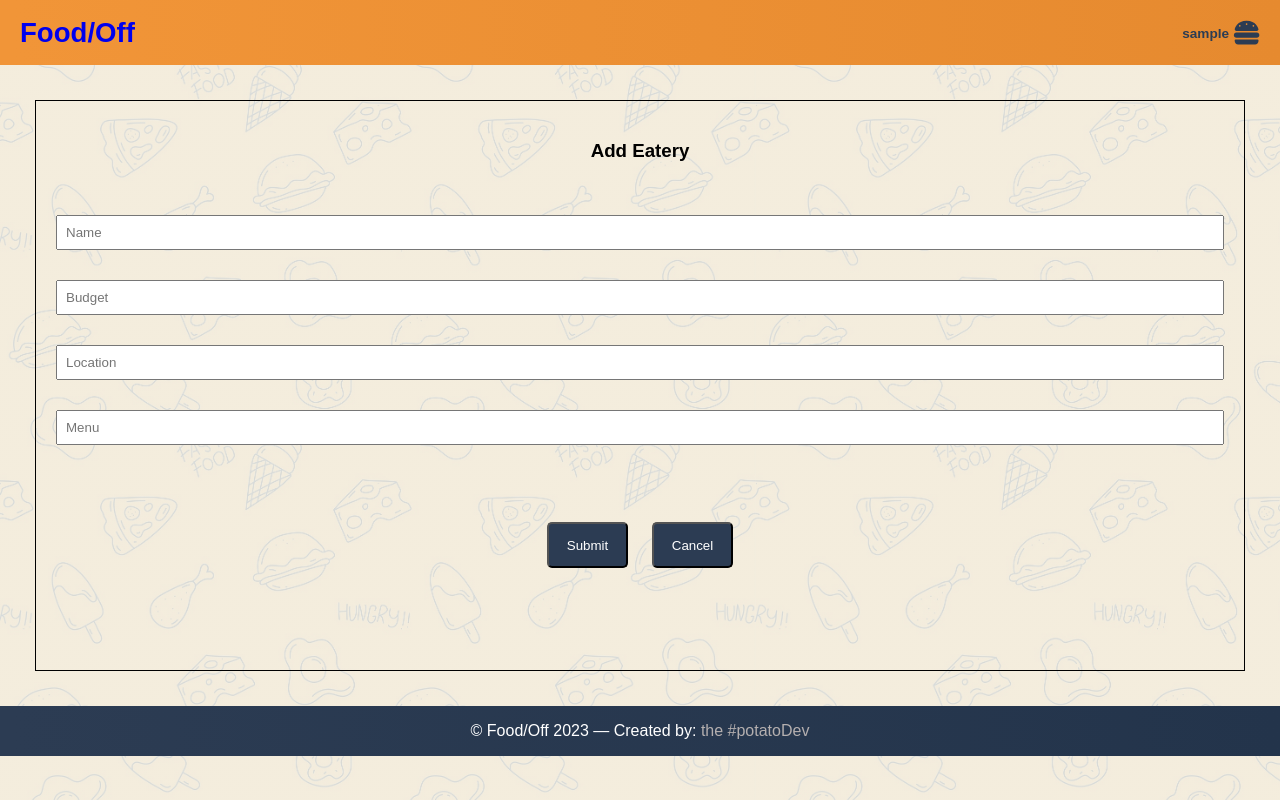
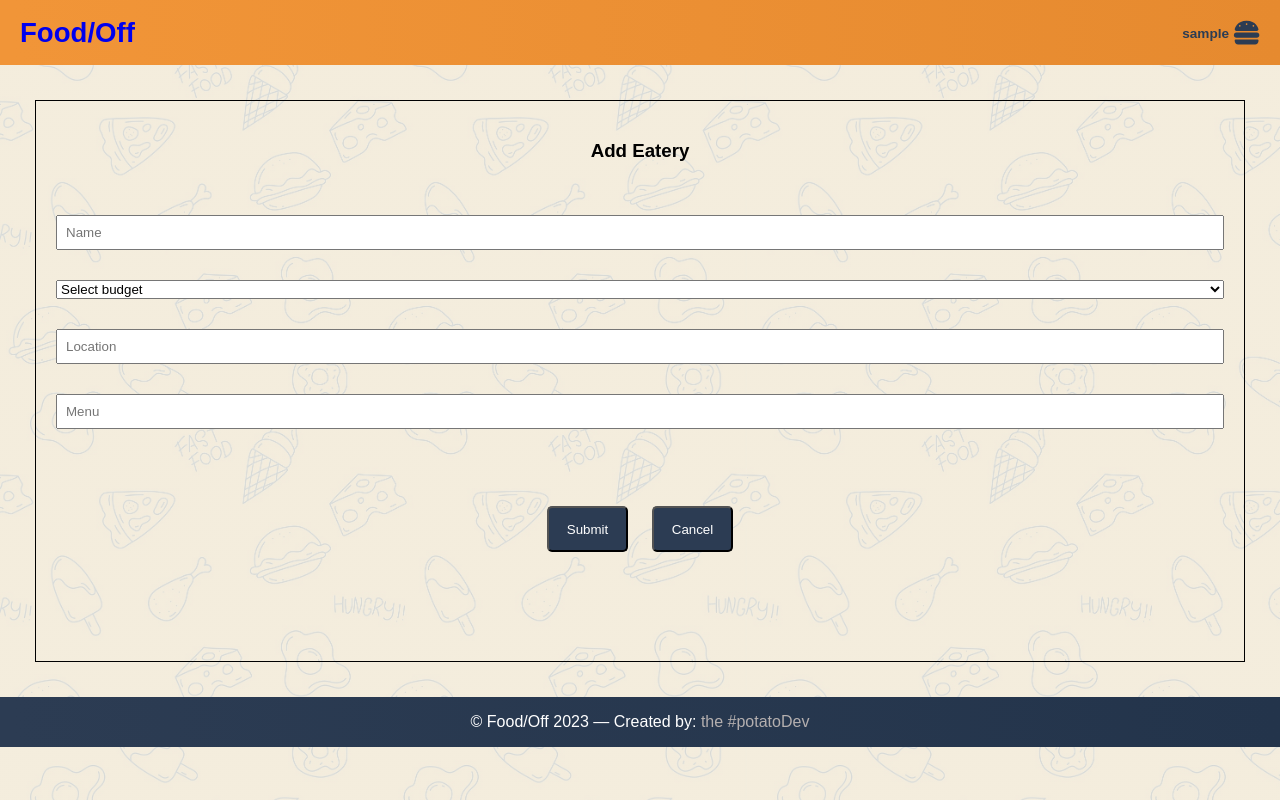
Before and after one commit to thePotatoDev-git/Food-Off, a React (Vite) app in the folder frontend/: page /addEatery in a window 1280 px wide. Built offline with nearby package versions, Linux system fonts and the light colour scheme; sample sign-in values are in the browser's storage.

Commit message:
Changed budget input to dropdown selection

```diff
--- a/frontend/src/components/AddEatery.jsx
+++ b/frontend/src/components/AddEatery.jsx
@@ -64,12 +64,22 @@ export default function AddEatery(props) {
                                         onChange={ (e) =>  setEateryName(e.target.value) }
                                 />
                             </div>
-                            <div className="form-field">
+                            {/* <div className="form-field">
                                 <input type="text"
                                         placeholder="Budget"
                                         value={budget}
                                         onChange={ (e) => setBudget(e.target.value) }
                                 />
+                            </div> */}
+                            <div className="form-field">
+                                <select value={budget} onChange={ (e) => setBudget(e.target.value) }>
+                                    <option value="" disabled>
+                                        Select budget
+                                    </option>
+                                    <option value="$">$</option>
+                                    <option value="$$">$$</option>
+                                    <option value="$$$">$$$</option>
+                                </select>
                             </div>
                             <div className="form-field">
                                 <input type="text"
--- a/frontend/src/screens/EateryEditScreen.jsx
+++ b/frontend/src/screens/EateryEditScreen.jsx
@@ -78,12 +78,19 @@ export default function EateryEditScreen() {
                                             onChange={ (e) =>  setEateryName(e.target.value) }
                                     />
                                 </div>
-                                <div className="form-field">
+                                {/* <div className="form-field">
                                     <input type="text"
                                             placeholder="Budget"
                                             value={budget}
                                             onChange={ (e) => setBudget(e.target.value) }
                                     />
+                                </div> */}
+                                <div className="form-field">
+                                    <select value={budget} onChange={ (e) => setBudget(e.target.value) }>
+                                        <option value="$">$</option>
+                                        <option value="$$">$$</option>
+                                        <option value="$$$">$$$</option>
+                                    </select>
                                 </div>
                                 <div className="form-field">
                                     <input type="text"
```
